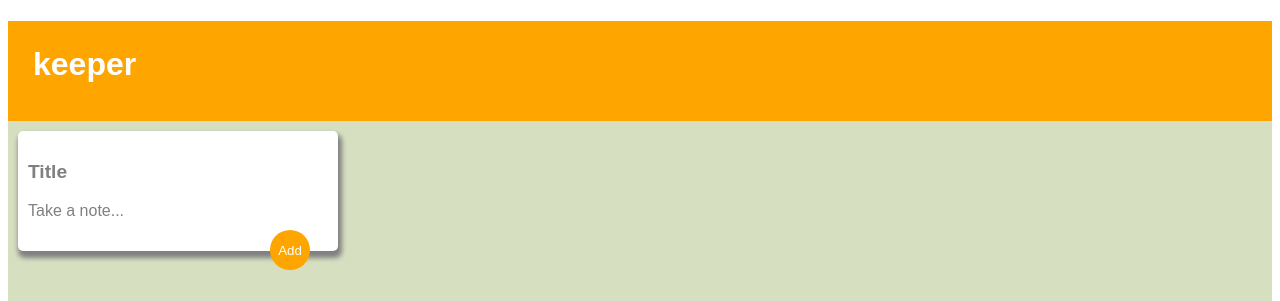
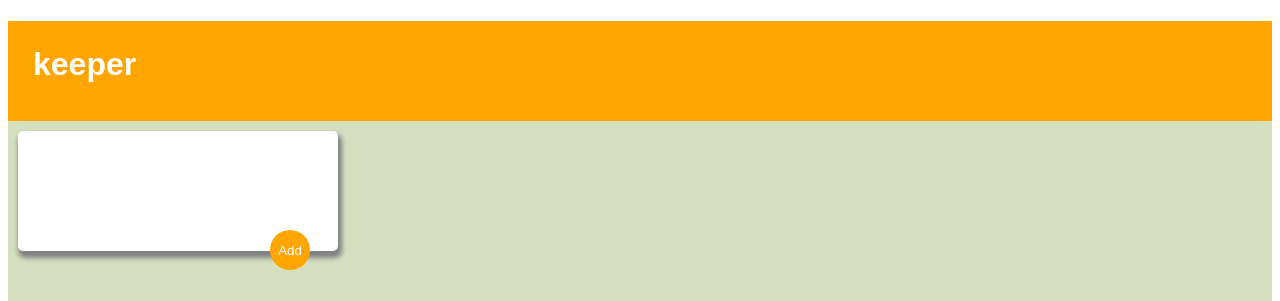
Before and after one commit to alizadehf-laya/first-react-task1, a React (Vite) app: page / in a window 1280 px wide. Shown: the top 301 px of the page. Built offline with nearby package versions, Linux system fonts and the light colour scheme.

Commit message:
card componnent added

```diff
--- a/src/App.jsx
+++ b/src/App.jsx
@@ -7,6 +7,7 @@ function App() {
 
   return (
     <>
+
     <Header/>
     <Main/>
      <Footer/>
--- a/src/components/body/Body.jsx
+++ b/src/components/body/Body.jsx
@@ -1,13 +1,11 @@
 import styles from "./body.module.css";
+import Notes from "../../Card";
+import Cards from "./Cards";
 const Main= () =>{
     return(
         <>
         <div  className={styles.note}>
-            <div className={styles.fnote}>
-                <p className={styles.ptag}>Title</p>
-                <p>Take a note...</p>
-                <button type="submit" className={styles.Badd}>Add</button>
-            </div>
+           <Cards/>
         </div>
         </>
     )
--- /dev/null
+++ b/src/components/body/Cards.jsx
@@ -0,0 +1,15 @@
+import styles from "./body.module.css";
+import Main from "./Body";
+const Cards=(props) =>{
+
+    return(
+        <>
+         <div className={styles.fnote}>
+                <p className={styles.ptag}>{props.title}</p>
+                <p>{props.content}</p>
+                <button type="submit" className={styles.Badd}>Add</button>
+            </div>
+        </>
+    )
+}
+export default Cards;
```
